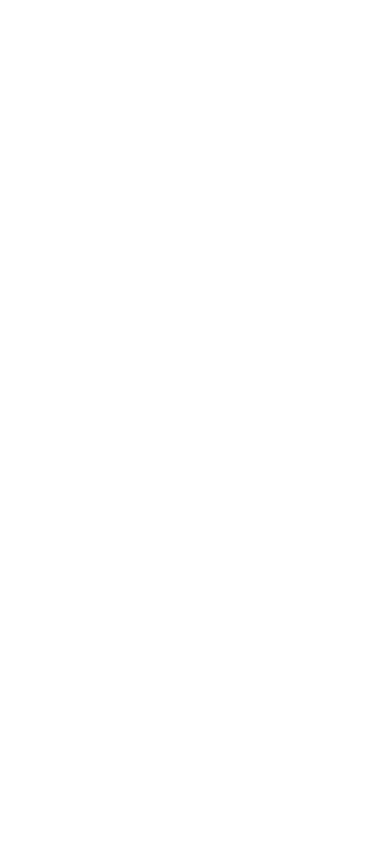
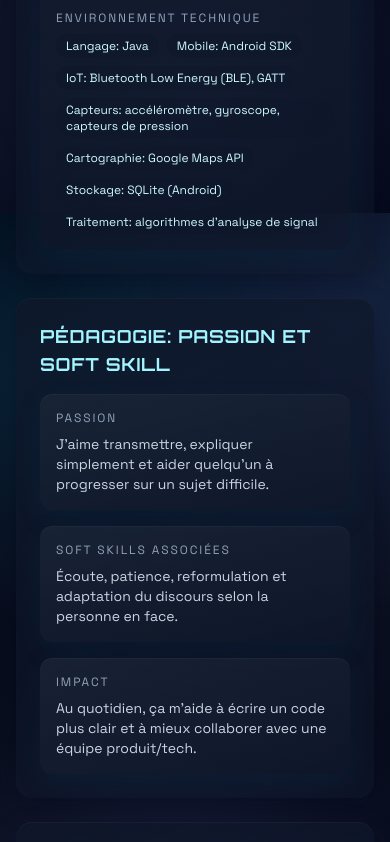
Before and after one commit to Anir-kata/ekanpage, a React (Vite) app: page / in a window 390 px wide. Shown: the part 8227-9069 px from the top of the page. Before the commit the page ends 7921 px from the top, so only its background shows below. Built offline with nearby package versions, Linux system fonts and the light colour scheme.

Commit message:
feat(cv): ajoute les projets personnels

```diff
--- a/src/components/CVProfile.tsx
+++ b/src/components/CVProfile.tsx
@@ -193,6 +193,57 @@
     stack: 'Python, pipeline data',
     result: 'Pipeline de traitement de données énergétiques pour analyse opérationnelle.',
     link: 'https://github.com/Anir-kata/analyse_donnees_energetique',
+  },
+]
+
+const universityProjects = [
+  {
+    title: 'Compilateur Déca',
+    subtitle: 'Projet académique - Génie Logiciel (ENSIMAG)',
+    description:
+      "Développement en équipe d'un compilateur pour le langage Déca (langage pédagogique proche de Java), avec implémentation des différentes phases de compilation et application de pratiques modernes de développement logiciel.",
+    tasks: [
+      'Conception et implémentation des phases du compilateur.',
+      "Développement de l'analyse lexicale et syntaxique avec ANTLR.",
+      "Implémentation de l'analyse sémantique (types, symboles).",
+      "Développement de la génération de code cible pour l'exécution.",
+      'Mise en place de tests automatisés et approche TDD.',
+      'Utilisation de la couverture de code pour améliorer la qualité.',
+      'Travail collaboratif avec Git, pair programming et intégration continue.',
+    ],
+    environment: [
+      'Langage: Java',
+      'Outils: ANTLR, Maven, Git',
+      'Qualité: Cobertura, tests automatisés',
+      'IDE: Eclipse / NetBeans',
+      'Méthodes: TDD, intégration continue, programmation par paires',
+    ],
+  },
+  {
+    title: 'Smart Jogging',
+    subtitle: 'Projet FABLAB - Application mobile Android',
+    description:
+      "Application Android d'analyse de performance en course à pied, basée sur des données biomécaniques (accéléromètre, gyroscope, capteurs de pression) avec suivi en temps réel et post-entraînement.",
+    tasks: [
+      "Conception et développement d'une application Android de suivi d'entraînements.",
+      "Implémentation des écrans: authentification, accueil, entraînement, historique, profil.",
+      'Intégration Google Maps pour la géolocalisation et le parcours.',
+      "Développement d'une base locale pour profils et historique.",
+      "Conception d'algorithmes: fréquence de foulée, estimation de vitesse, analyse d'appuis.",
+      'Étude et implémentation de la communication Bluetooth Low Energy (BLE/GATT).',
+      "Mise en place d'une machine d'état pour la lecture séquentielle des capteurs.",
+      'Système de feedback temps réel (alertes visuelles et sonores).',
+      "Participation aux réunions techniques avec des experts systèmes embarqués.",
+    ],
+    environment: [
+      'Langage: Java',
+      'Mobile: Android SDK',
+      'IoT: Bluetooth Low Energy (BLE), GATT',
+      'Capteurs: accéléromètre, gyroscope, capteurs de pression',
+      'Cartographie: Google Maps API',
+      'Stockage: SQLite (Android)',
+      "Traitement: algorithmes d'analyse de signal",
+    ],
   },
 ]
 
@@ -628,6 +679,43 @@
         </article>
       </Reveal>
 
+      <Reveal delay={280}>
+        <article className="panel rounded-2xl p-6">
+          <h3 className="hud-title text-lg font-bold text-cyan-200">Projets universitaires</h3>
+          <div className="mt-4 grid gap-4 lg:grid-cols-2">
+            {universityProjects.map((project) => (
+              <TiltCard key={project.title} className="panel-soft rounded-xl p-4">
+                <h4 className="text-base font-semibold text-slate-100">{project.title}</h4>
+                <p className="mt-1 text-sm font-semibold text-cyan-100">{project.subtitle}</p>
+                <p className="mt-3 text-sm text-slate-300">{project.description}</p>
+
+                <div className="mt-4">
+                  <p className="text-xs uppercase tracking-[0.16em] text-slate-400">Tâches</p>
+                  <div className="mt-2 grid gap-1.5">
+                    {project.tasks.map((task) => (
+                      <p key={task} className="text-sm text-slate-300">
+                        • {task}
+                      </p>
+                    ))}
+                  </div>
+                </div>
+
+                <div className="mt-4">
+                  <p className="text-xs uppercase tracking-[0.16em] text-slate-400">Environnement technique</p>
+                  <div className="mt-2 flex flex-wrap gap-2">
+                    {project.environment.map((item) => (
+                      <span key={item} className="inline-flex items-center rounded-full bg-slate-900/45 px-2.5 py-1 text-xs text-cyan-100">
+                        {item}
+                      </span>
+                    ))}
+                  </div>
+                </div>
+              </TiltCard>
+            ))}
+          </div>
+        </article>
+      </Reveal>
+
       <Reveal delay={300}>
         <article className="panel rounded-2xl p-6">
         <h3 className="hud-title text-lg font-bold text-cyan-200">Pédagogie: passion et soft skill</h3>
```
